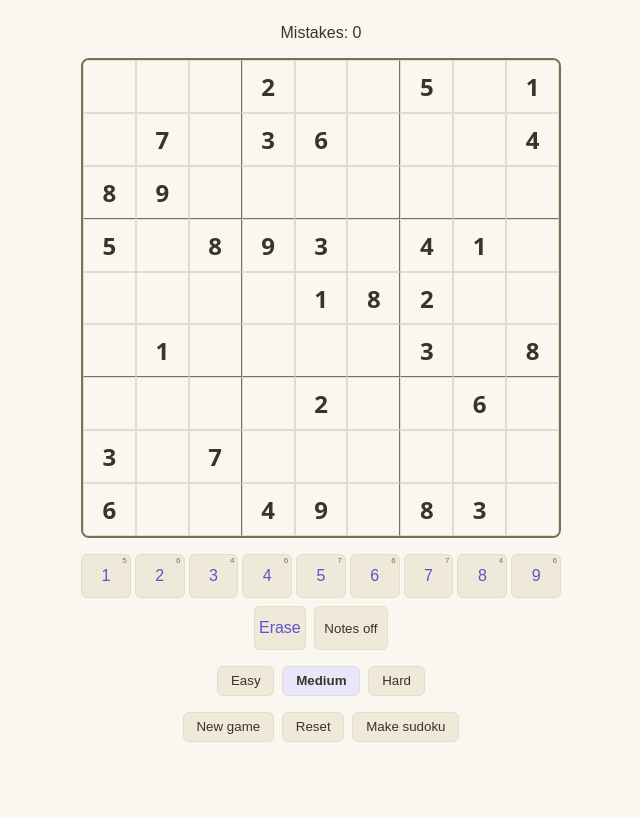
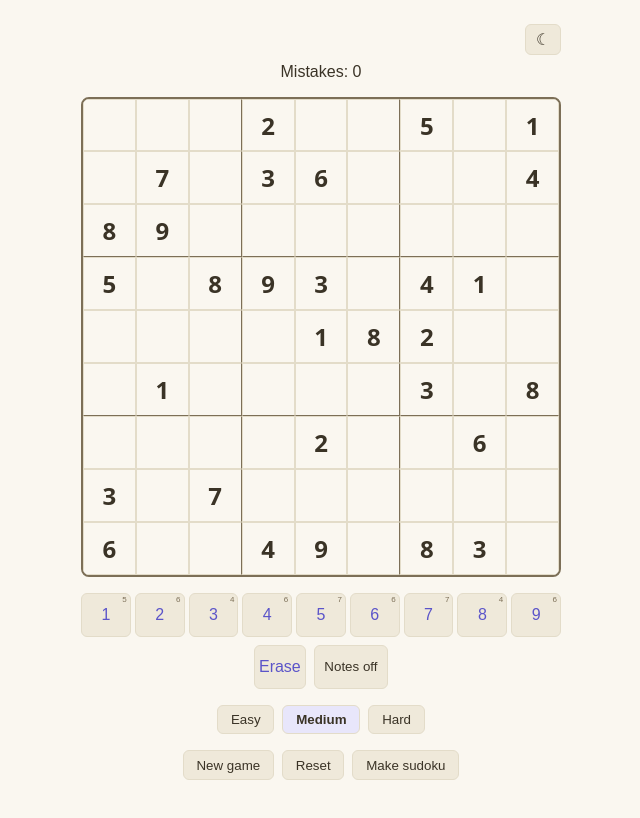
Before and after one commit to sojack/sudoku-cloud, a Next.js app: page / in a window 1280 px wide. Shown: the top 818 px of the page, without its empty margins (319-959 px from the left). Built offline with nearby package versions, Linux system fonts and the light colour scheme.

Commit message:
Render theme toggle at the top of the game

```diff
--- a/app/Game.js
+++ b/app/Game.js
@@ -5,6 +5,7 @@ import StatusBar from './StatusBar'
 import Keypad from './Keypad'
 import Controls from './Controls'
 import DifficultySelect from './DifficultySelect'
+import ThemeToggle from './ThemeToggle'
 import { createBoard } from './lib/board'
 import { boardReducer } from './lib/reducer'
 import { mistakes as findMistakes, remainingByDigit, isSolved } from './lib/validation'
@@ -142,6 +143,7 @@ export default function Game() {
 
   return (
     <div className={styles.game}>
+      <ThemeToggle />
       <StatusBar mistakeCount={making ? null : mistakes.size} />
       {won && <p className={styles.win}>Solved! 🎉</p>}
       {making && (
```
